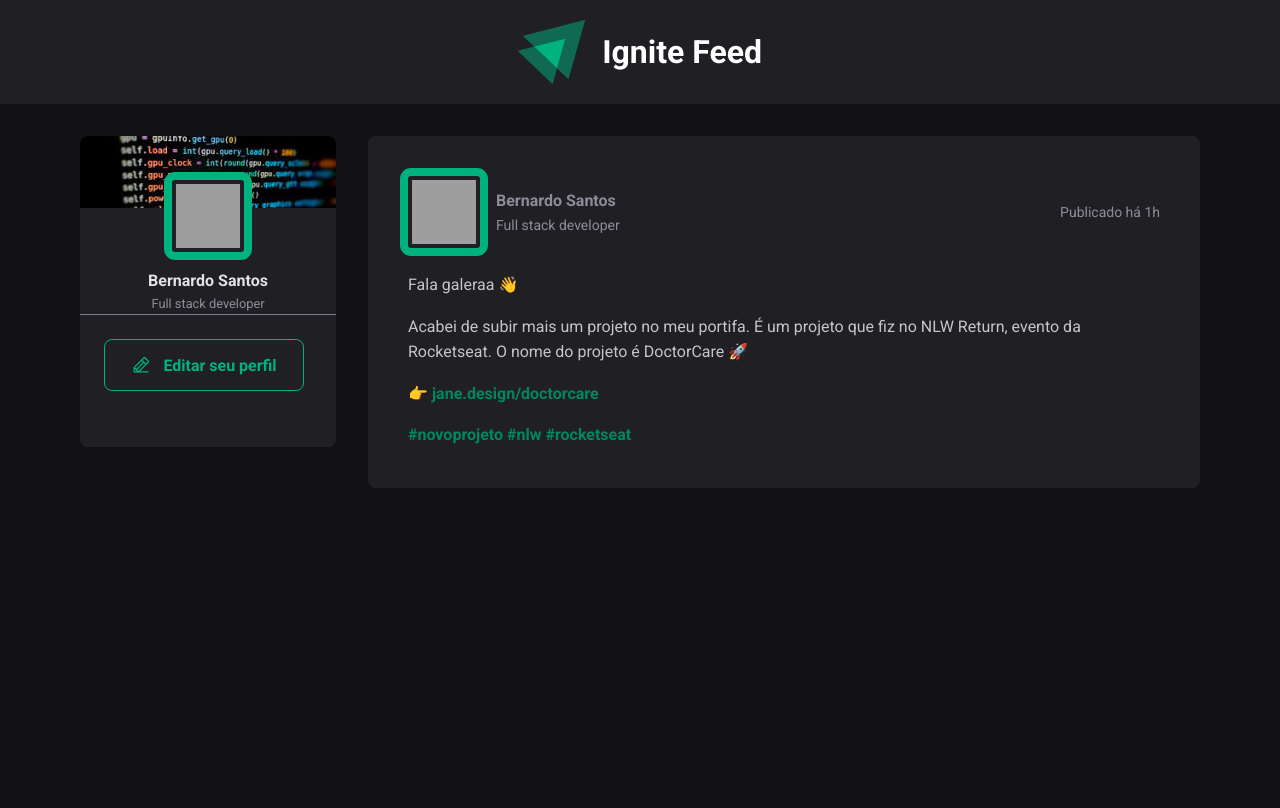
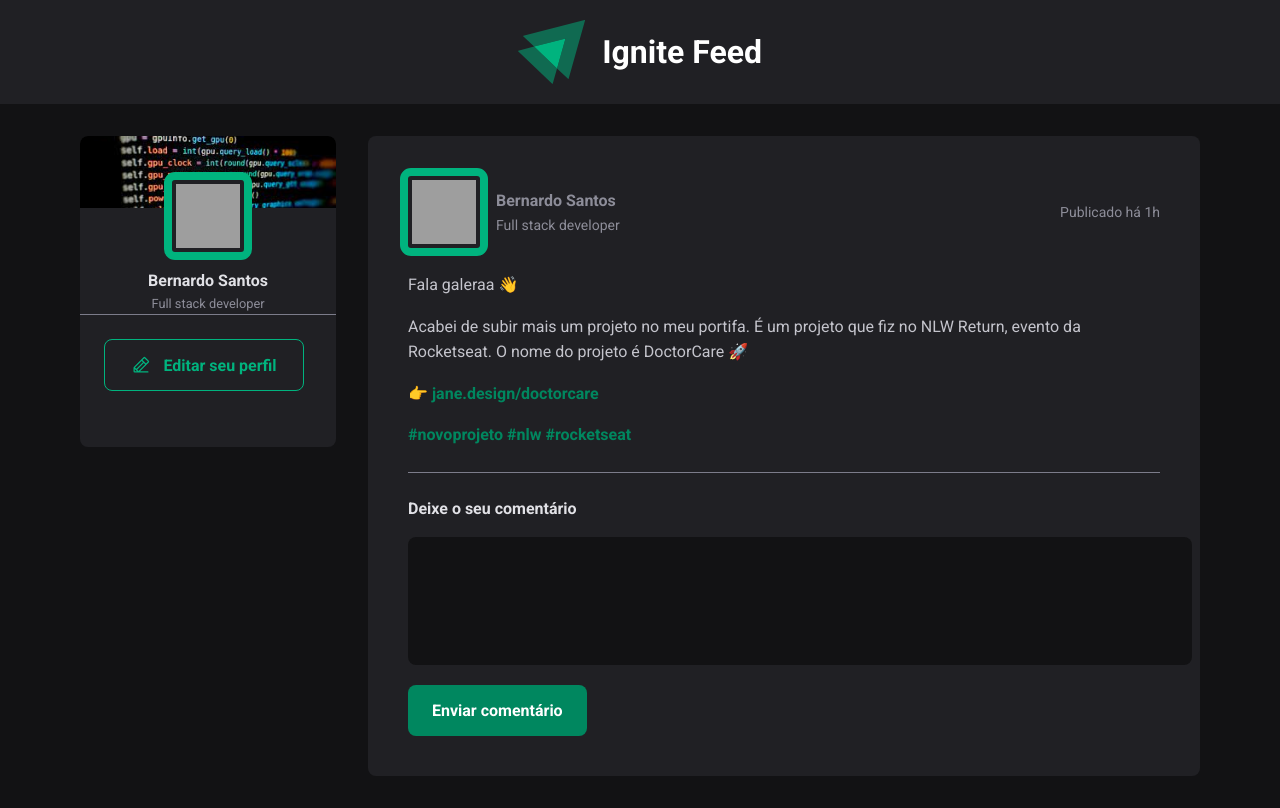
Before and after one commit to BernardoSsilva/Ignite-feed, a React (Vite) app: page / in a window 1280 px wide. Built offline with nearby package versions, Linux system fonts and the light colour scheme; grey boxes are pictures that could not be loaded.

Commit message:
created comment form

```diff
--- a/src/components/posts/Post.module.css
+++ b/src/components/posts/Post.module.css
@@ -67,3 +67,46 @@
   outline: 8px solid var(--green-light);
   border-radius: 3px;
 }
+
+.commentForm {
+  width: 100%;
+  margin-top: 1.5rem;
+  padding-top: 1.5rem;
+  border-top: 1px solid var(--grey-600);
+}
+
+.commentForm > strong {
+  line-height: 1.5;
+  color: var(--grey-100);
+}
+
+.commentForm textarea {
+  width: 100%;
+  border: 0;
+  background-color: var(--grey-900);
+  border-radius: 8px;
+  resize: none;
+  height: 6rem;
+  padding: 1rem;
+  color: var(--grey-100);
+  line-height: 1.4;
+  margin-top: 1rem;
+}
+
+.commentForm button{
+    padding: 1rem 1.5rem;
+    margin-top: 1rem;
+    border-radius: 8px;
+    border: 0;
+    background-color: var(--green);
+    color: var(--white);
+    font-weight: bold;
+    cursor: pointer;
+    transition: background-color 0.5s;
+
+}
+
+.commentForm button:hover{
+
+    background-color: var(--green-light);
+}
--- a/src/components/posts/Post.tsx
+++ b/src/components/posts/Post.tsx
@@ -34,6 +34,12 @@ export function Post(props) {
           <a href="#">#rocketseat</a>{" "}
         </p>
       </div>
+
+      <form action="" className={styles.commentForm}>
+        <strong>Deixe o seu comentário</strong>
+        <textarea></textarea>
+        <button type="submit">Enviar comentário</button>
+      </form>
     </article>
   );
 }
--- a/src/global-styles.css
+++ b/src/global-styles.css
@@ -10,6 +10,11 @@
   --grey-800: #202024;
   --grey-900: #121214;
   --red-danger: #f75a68;
+}
+
+:focus{
+  outline: transparent;
+  border: 1px solid var(--green-light);
 }
 
 * {
```
